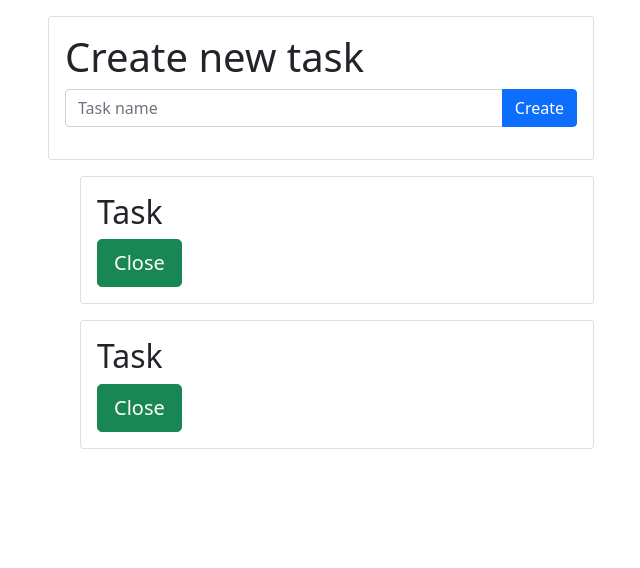
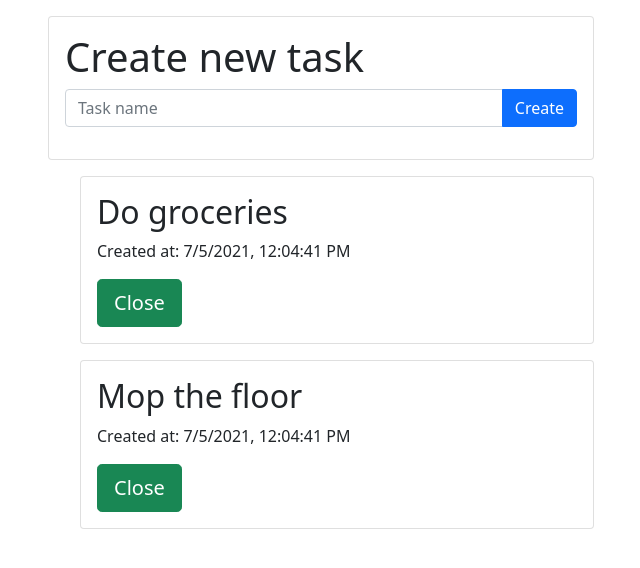
Before and after one commit to MarcinGrygierek/advanced-react-training-5-7, a React (Create React App) app in the folder todo-app/: page / in a window 1280 px wide. Shown: the top 568 px of the page, without its empty margins (34-674 px from the left). Built offline with nearby package versions, Linux system fonts and the light colour scheme.

Commit message:
Pass task to Task, display task info

```diff
--- a/todo-app/src/Task.tsx
+++ b/todo-app/src/Task.tsx
@@ -1,8 +1,15 @@
-const Task = () => {
+import { SingleTask } from "./types/task";
+
+interface Props {
+    task: SingleTask;
+}
+
+const Task = ({task}: Props) => {
   return (
     <li className="card mt-3">
         <div className="card-body">
-            <h2 className="cart-title">Task</h2>
+            <h2 className="cart-title">{task.name}</h2>
+            <p>Created at: {task.createdAt.toLocaleString()}</p>
             <button className='btn btn-lg btn-success'>Close</button>
         </div>
     </li>
--- a/todo-app/src/Tasks.tsx
+++ b/todo-app/src/Tasks.tsx
@@ -8,7 +8,7 @@ interface Props {
 const Tasks = ({tasks}: Props) => {
   return (
     <ul>
-       {tasks.map(task => <Task key={task.id} />)}
+       {tasks.map(task => <Task key={task.id} task={task} />)}
     </ul>
   );
 }
```
